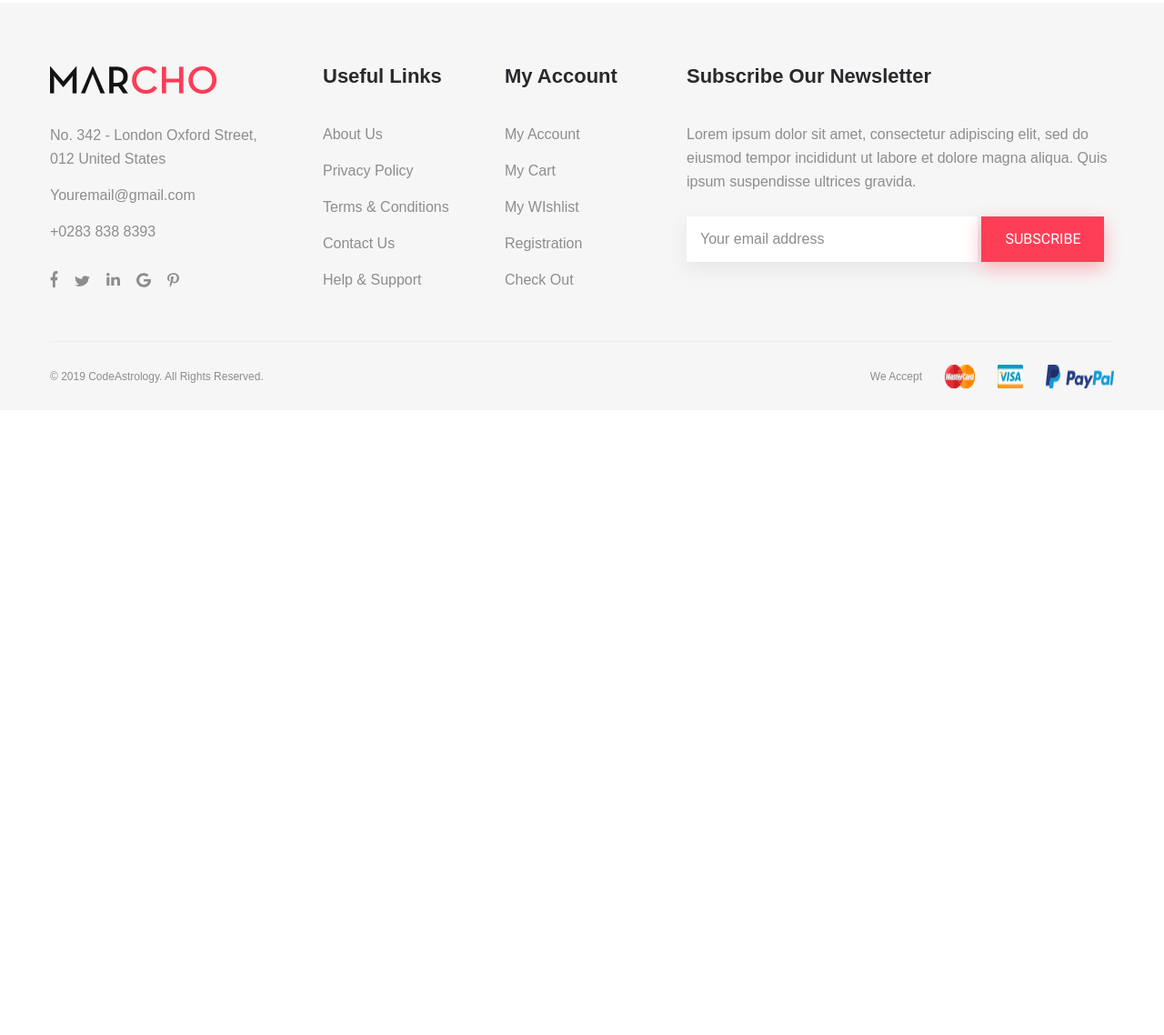
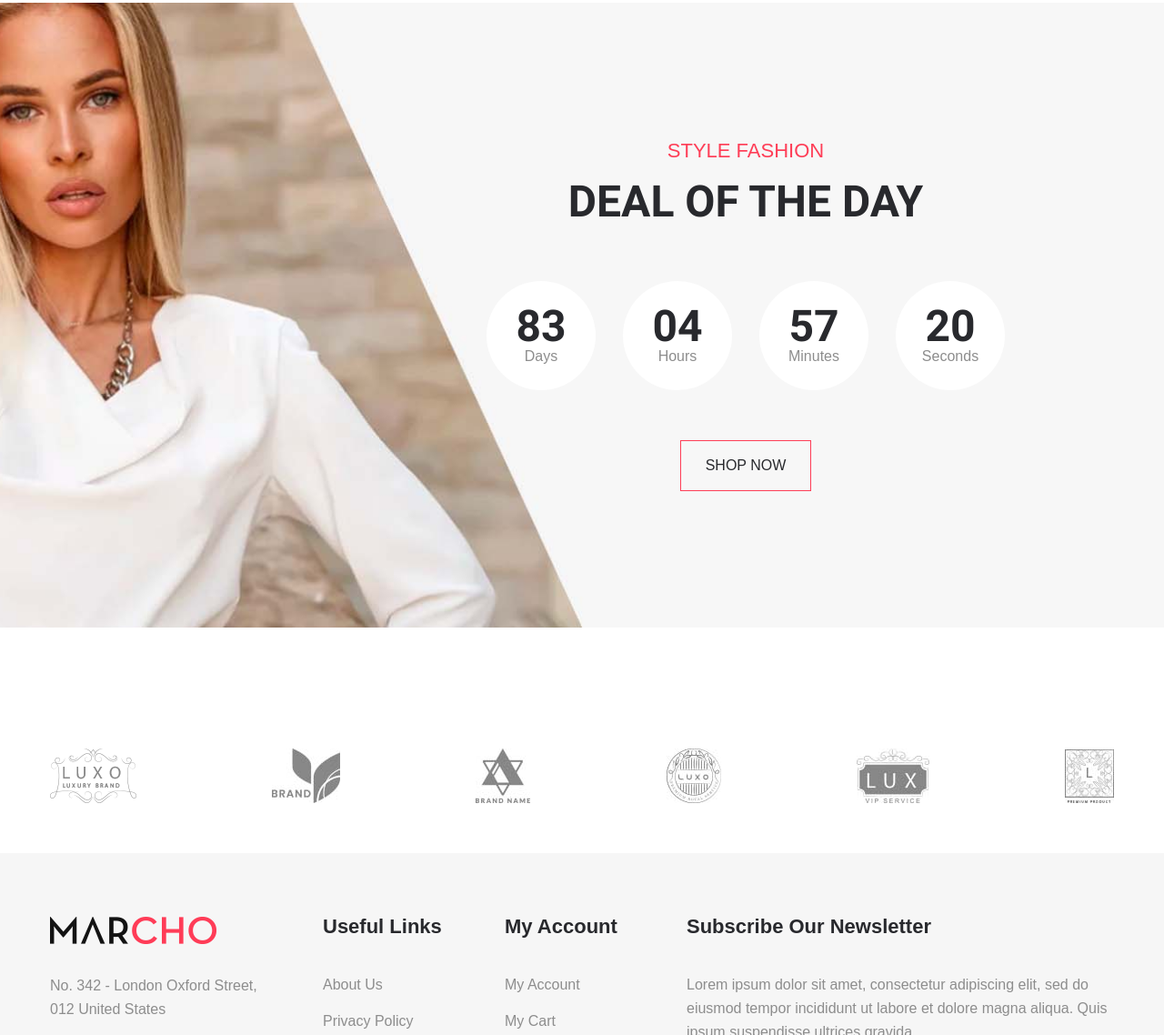
Before and after one commit to Roman121082/marcho, a plain HTML site: page app/index.html in a window 1280 px wide. Shown: the part 4551-5689 px from the top of the page at 91% size. Before the commit the page ends 5002 px from the top, so only its background shows below. Drawn offline with Linux system fonts and the light colour scheme; files whose address does not match are found by name.

Commit message:
promo and partners

```diff
--- a/app/index.html
+++ b/app/index.html
@@ -237,7 +237,7 @@
     <section class="video-fashion">
       <div class="container">
         <div class="video-fashion__inner">
-          <div class="video-fashion__popup" style=" background-image: url('../images/video-fashion.jpg');">
+          <div class="video-fashion__popup" style="background-image: url('../images/video-fashion.jpg');">
             <a class="video-fashion__play" data-fancybox href="https://www.youtube.com/watch?v=Yzj8bBCq7Eg">
               <img src="images/icons/play-btn.svg" alt="video play button">
             </a>
@@ -478,10 +478,65 @@
         <a class="product__link" href="">
           LOAD MORE
         </a>
+      </div>
+    </section>
 
+    <div class="promo">
+      <div class="container">
+        <div class="promo__inner">
+          <p class="promo__subtitle">Style Fashion</p>
+          <h3 class="title">
+            DEAL OF THE DAY
+          </h3>
+          <div class="promo__clock" data-time="'2022-09-25'">
+            <div class="promo__clock-item">
+              <span class="promo__days"></span>
+              <div class="promo__text">Days</div>
+            </div>
+            <div class="promo__clock-item">
+              <span class="promo__hours"></span>
+              <div class="promo__text">Hours</div>
+            </div>
+            <div class="promo__clock-item">
+              <span class="promo__minutes"></span>
+              <div class="promo__text">Minutes</div>
+            </div>
+            <div class="promo__clock-item">
+              <span class="promo__seconds"></span>
+              <div class="promo__text">Seconds</div>
+            </div>
+          </div>
+          <a class="promo__link" href="">SHOP NOW</a>
+        </div>
       </div>
+    </div>
+    <div class="partners">
+      <div class="container">
+        <ul class="partners__list">
+          <li class="partners__item">
+            <img src="images/partners/1.png" alt="partner logo">
+          </li>
+          <li class="partners__item">
+            <img src="images/partners/2.png" alt="partner logo">
+          </li>
+          <li class="partners__item">
+            <img src="images/partners/3.png" alt="partner logo">
+          </li>
+          <li class="partners__item">
+            <img src="images/partners/4.png" alt="partner logo">
+          </li>
+          <li class="partners__item">
+            <img src="images/partners/5.png" alt="partner logo">
+          </li>
+          <li class="partners__item">
+            <img src="images/partners/6.png" alt="partner logo">
+          </li>
+        </ul>
+      </div>
+    </div>
 
-    </section>
+
+
 
   </main>
 
--- a/app/js/main.js
+++ b/app/js/main.js
@@ -16,4 +16,55 @@ $(function () {
       readOnly: true,
     });
   });
+
+
+  function getTimeRemaining(endtime) {
+    const total = Date.parse(endtime) - Date.parse(new Date());
+    const seconds = Math.floor((total / 1000) % 60);
+    const minutes = Math.floor((total / 1000 / 60) % 60);
+    const hours = Math.floor((total / (1000 * 60 * 60)) % 24);
+    const days = Math.floor(total / (1000 * 60 * 60 * 24));
+
+    return {
+      total,
+      days,
+      hours,
+      minutes,
+      seconds
+    };
+  }
+
+  function initializeClock(id, endtime) {
+    const clock = document.querySelector('.promo__clock');
+    const daysSpan = clock.querySelector('.promo__days');
+    const hoursSpan = clock.querySelector('.promo__hours');
+    const minutesSpan = clock.querySelector('.promo__minutes');
+    const secondsSpan = clock.querySelector('.promo__seconds');
+
+    function updateClock() {
+      const t = getTimeRemaining(endtime);
+
+      daysSpan.innerHTML = t.days;
+      hoursSpan.innerHTML = ('0' + t.hours).slice(-2);
+      minutesSpan.innerHTML = ('0' + t.minutes).slice(-2);
+      secondsSpan.innerHTML = ('0' + t.seconds).slice(-2);
+
+      if (t.total <= 0) {
+        clearInterval(timeinterval);
+      }
+    }
+
+    updateClock();
+    const timeinterval = setInterval(updateClock, 1000);
+  }
+
+  const deadline = $('.promo__clock').attr('data-time');
+  initializeClock('promo__clock', deadline);
+
+
+
+
+
+
+
 });
--- a/app/scss/style.scss
+++ b/app/scss/style.scss
@@ -482,9 +482,80 @@
   margin: 0 auto;
 }
 
-.product-title {}
 
 
+.promo {
+  background-image: url('../images/partners/partners-bg.jpg');
+  background-repeat: no-repeat;
+  background-size: cover;
+  background-position: top center;
+  padding: 150px 160px;
+  text-align: center;
+
+  &__inner {
+    max-width: 570px;
+    width: 100%;
+    margin-left: auto;
+
+  }
+
+  &__subtitle {
+    text-transform: uppercase;
+    color: $accent-color;
+    font-size: 22px;
+    margin-bottom: 10px;
+  }
+
+  &__clock {
+    display: flex;
+    justify-content: space-between;
+    margin-top: 55px;
+  }
+
+  &__clock-item {
+    background-color: #fff;
+    width: 120px;
+    height: 120px;
+    border-radius: 50%;
+    display: flex;
+    flex-direction: column;
+    justify-content: center;
+    text-align: center;
+
+    span {
+      font-size: 48px;
+      @extend %roboto-700;
+      margin: 12px 0 7px;
+      color: $title-color;
+    }
+  }
+
+  &__text {}
+
+  &__link {
+    text-transform: uppercase;
+    color: $title-color;
+    display: inline-block;
+    border: 1px solid $accent-color;
+    padding: 14px 27px;
+    margin-top: 55px;
+  }
+}
+
+.partners {
+  padding-top: 78px;
+
+  &__list {
+    height: 170px;
+    display: flex;
+    justify-content: space-between;
+    align-items: center;
+  }
+
+  &__item {}
+}
+
+.container {}
 
 
 
```
Also changed, not shown: app/css/style.min.css, app/images/blog/blog-1.jpg (added), app/images/blog/blog-2.jpg (added), app/images/blog/blog-3.jpg (added), app/images/icons/promo_bg.jpg (added), app/images/partners/1.png (added), app/images/partners/2.png (added), app/images/partners/3.png (added), app/images/partners/4.png (added), app/images/partners/5.png (added), app/images/partners/6.png (added), app/images/partners/partners-bg.jpg (added), app/images/promo-bg.jpg (added), app/images/promo-bg.png (added), 1 more files.
